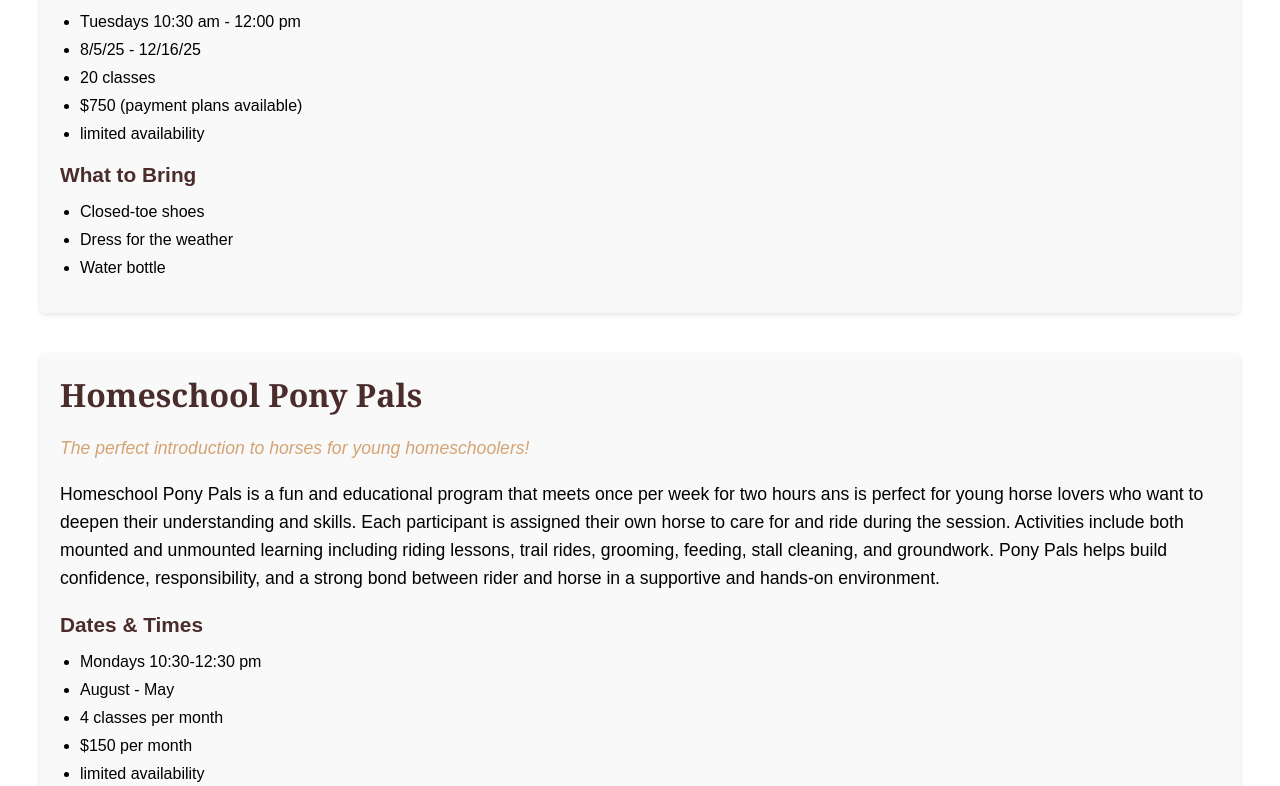
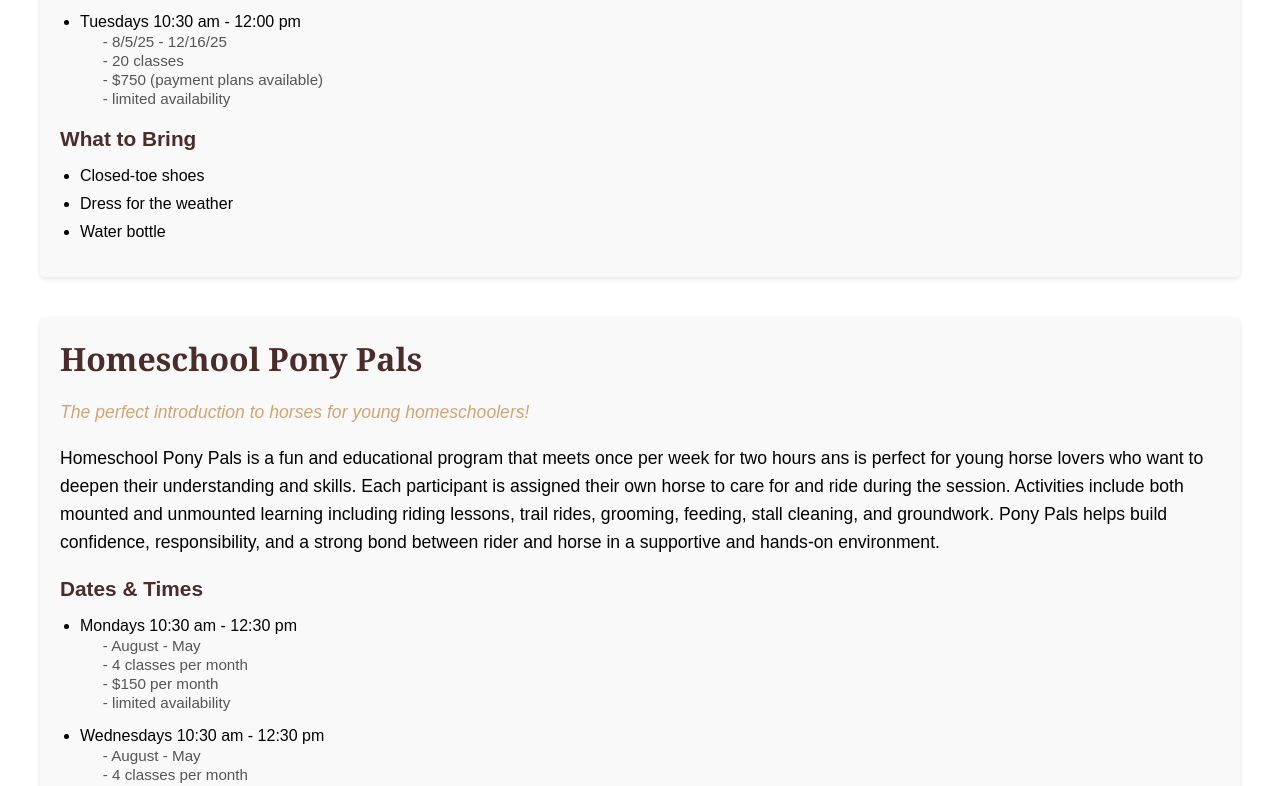
Before and after one commit to harrisonoakess/SCEEP, a React (Create React App) app in the folder client/: page /homeschool-programs in a window 1280 px wide. Shown: the part 520-1306 px from the top of the page. Built offline with nearby package versions, Linux system fonts and the light colour scheme.

Commit message:
indentation changes

```diff
--- a/client/src/pages/HomeschoolPrograms.js
+++ b/client/src/pages/HomeschoolPrograms.js
@@ -13,7 +13,7 @@ const ProgramSection = ({ id, title, tagline, description, dates, whatToBring })
         {dates?.length > 0 && (
           <>
             <h3>Dates & Times</h3>
-            <ul>{dates.map((item, idx) => <li key={idx}>{item}</li>)}</ul>
+            <ul className="program-dates">{dates}</ul>
           </>
         )}
 
@@ -58,11 +58,11 @@ const HomeschoolPrograms = () => {
                     responsibility, and confidence while learning alongside fellow horse enthusiasts in
                     a fun, educational setting."
         dates={[
-          "Tuesdays 10:30 am - 12:00 pm",
-          "8/5/25 - 12/16/25",
-          "20 classes",
-          "$750 (payment plans available)",
-          "limited availability",
+          <li key="tues">Tuesdays 10:30 am - 12:00 pm</li>,
+          <li key="tues-1" className="sub-date">- 8/5/25 - 12/16/25</li>,
+          <li key="tues-2" className="sub-date">- 20 classes</li>,
+          <li key="tues-3" className="sub-date">- $750 (payment plans available)</li>,
+          <li key="tues-4" className="sub-date">- limited availability</li>,
         ]}
         whatToBring={[
           "Closed-toe shoes",
@@ -70,6 +70,7 @@ const HomeschoolPrograms = () => {
           "Water bottle"
         ]}
       />
+
 
 <ProgramSection
   id="homeschool-pony-pals"
@@ -83,17 +84,16 @@ const HomeschoolPrograms = () => {
               Pony Pals helps build confidence, responsibility, and a strong bond between rider and
               horse in a supportive and hands-on environment."
   dates={[
-          "Mondays 10:30-12:30 pm",
-          "August - May",
-          "4 classes per month",
-          "$150 per month",
-          "limited availability",
-
-          "Wednesday 10:30-12:30 pm",
-          "August - May",
-          "4 classes per month",
-          "$150 per month",
-          "limited availability",
+    <li key="mon">Mondays 10:30 am - 12:30 pm</li>,
+    <li key="mon-1" className="sub-date">- August - May</li>,
+    <li key="mon-2" className="sub-date">- 4 classes per month</li>,
+    <li key="mon-3" className="sub-date">- $150 per month</li>,
+    <li key="mon-4" className="sub-date">- limited availability</li>,
+    <li key="wed" style={{ marginTop: '1em' }}>Wednesdays 10:30 am - 12:30 pm</li>,
+    <li key="wed-1" className="sub-date">- August - May</li>,
+    <li key="wed-2" className="sub-date">- 4 classes per month</li>,
+    <li key="wed-3" className="sub-date">- $150 per month</li>,
+    <li key="wed-4" className="sub-date">- limited availability</li>,
   ]}
   whatToBring={[
     "Long pants",
@@ -102,6 +102,7 @@ const HomeschoolPrograms = () => {
     "Dress for the weather",
   ]}
 />
+
     </div>
   );
 };
--- a/client/src/pages/Programs.css
+++ b/client/src/pages/Programs.css
@@ -112,3 +112,15 @@
     font-size: 1rem;
   }
 }
+.program-details ul.program-dates {
+  padding-left: 20px;
+  list-style-type: disc;
+}
+
+.program-details ul.program-dates .sub-date {
+  list-style-type: none;
+  padding-left: 1.5em;
+  margin-top: -8px;
+  font-size: 0.95rem;
+  color: #555;
+}
```
Lines whose indentation alone changed are shown as unchanged.
